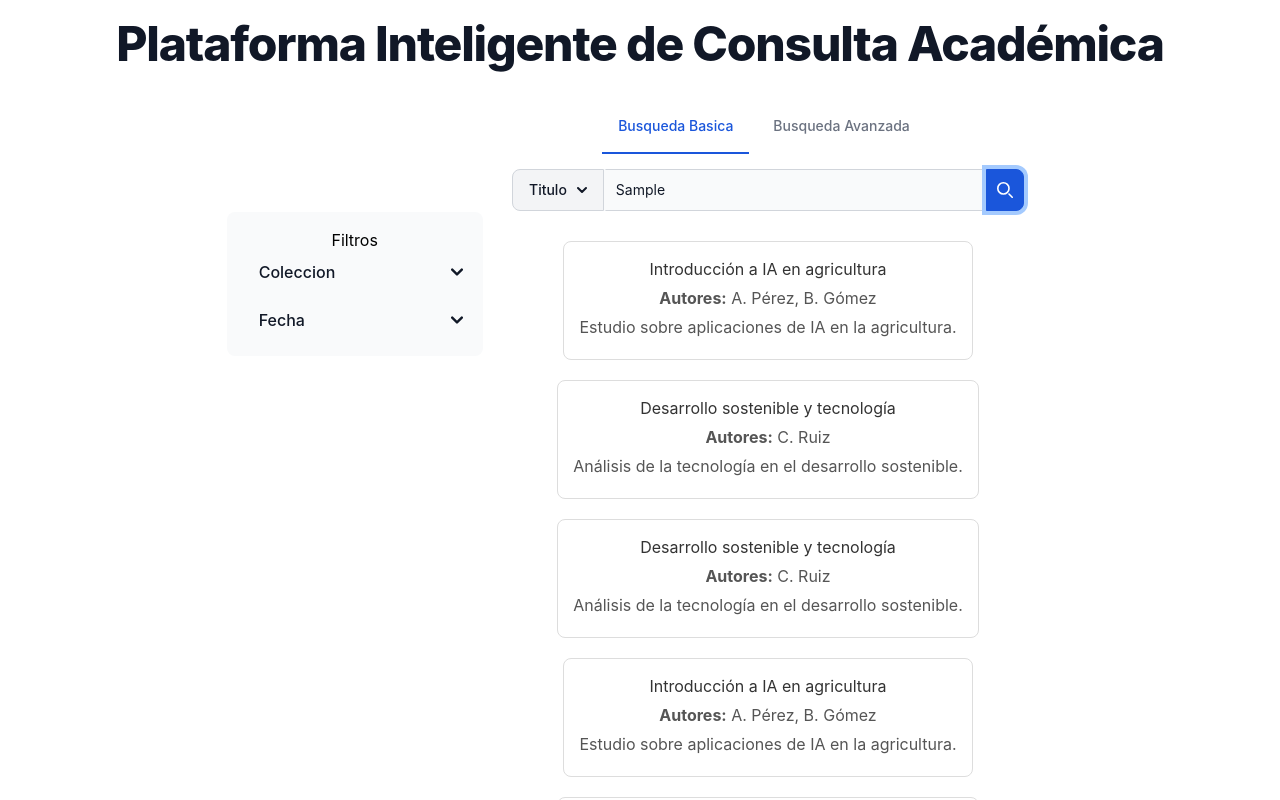
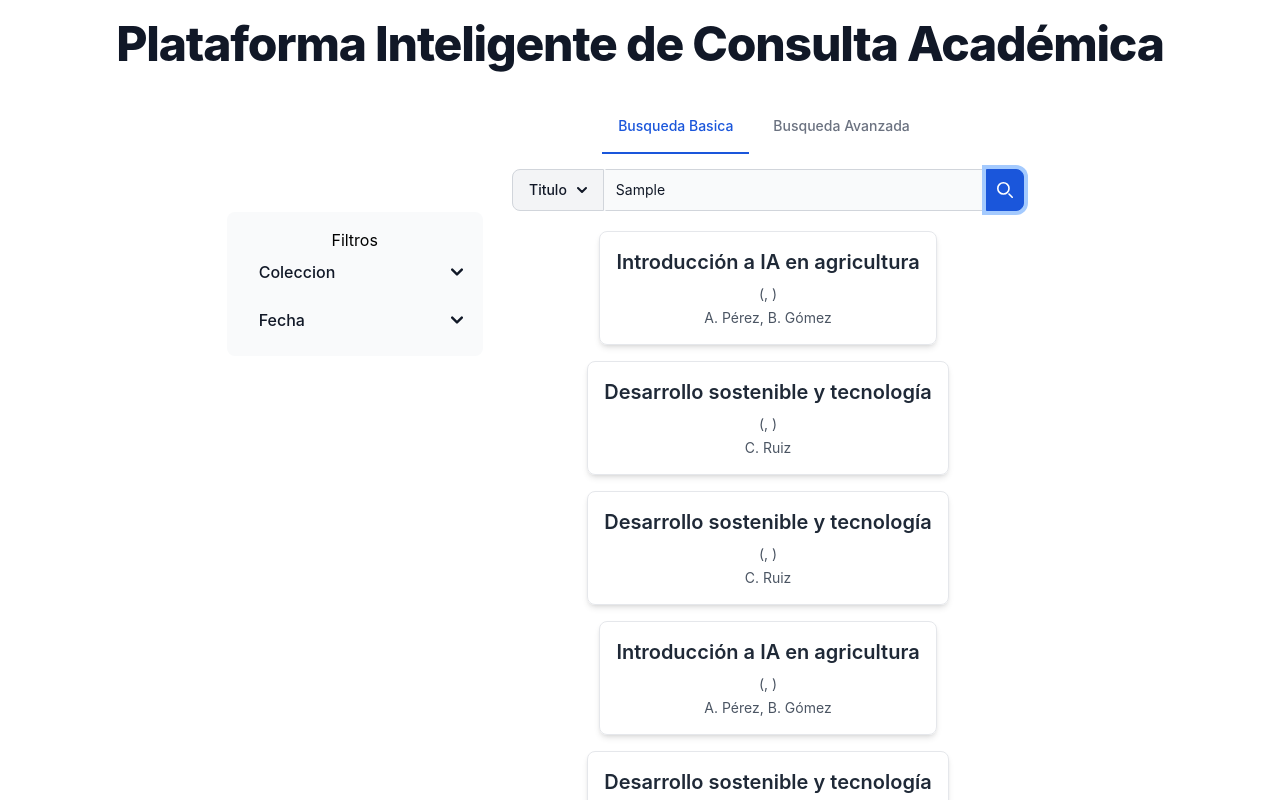
Before and after one commit to avillaq/RepositorioUnsa-Fronted, a React (Vite) app: page / in a window 1280 px wide. Both pictures are taken after typing "Sample" into the empty fields and a click on the button 1005 px from the left and 190 px from the top of the page. Shown: the top 800 px of the page. Built offline with nearby package versions, Linux system fonts and the light colour scheme.

Commit message:
Se reemplaza DocumentCard con DocumentItem

```diff
--- a/src/components/DocumentCard.jsx
+++ /dev/null
@@ -1,10 +0,0 @@
-
-export const DocumentCard = ({ title, authors, summary, onClick }) => {
-  return (
-    <div className="document-card" onClick={onClick}>
-      <h3>{title}</h3>
-      <p><strong>Autores:</strong> {authors}</p>
-      <p>{summary}</p>
-    </div>
-  )
-}
--- /dev/null
+++ b/src/components/DocumentItem.jsx
@@ -0,0 +1,9 @@
+export const DocumentItem = ({ title, authors, editor, year, onClick }) => {
+  return (
+    <div onClick={onClick} className="p-4 mb-4 border rounded-lg shadow-md hover:shadow-lg transition-shadow duration-300">
+      <h3 className="text-xl font-semibold text-gray-800 mb-2">{title}</h3>
+      <p className="text-sm text-gray-600 mb-1">({editor}, {year})</p>
+      <p className="text-sm text-gray-600">{authors}</p>
+    </div>
+  )
+}
--- a/src/components/Home.jsx
+++ b/src/components/Home.jsx
@@ -1,6 +1,6 @@
 import { useState } from 'react';
 import { SearchBar } from '../components/SearchBar';
-import { DocumentCard } from '../components/DocumentCard';
+import { DocumentItem } from './DocumentItem';
 import { Filters } from '../components/Filters';
 import { Pagination } from '../components/Pagination';
 import { searchDocuments } from '../services/api';
@@ -69,7 +69,7 @@ export const Home = () => {
           {error && <p className="error">{error}</p>}
           <div className="document-list">
             {documents.map((doc, index) => (
-              <DocumentCard
+              <DocumentItem
                 key={index}
                 title={doc.title}
                 authors={doc.authors}
```
